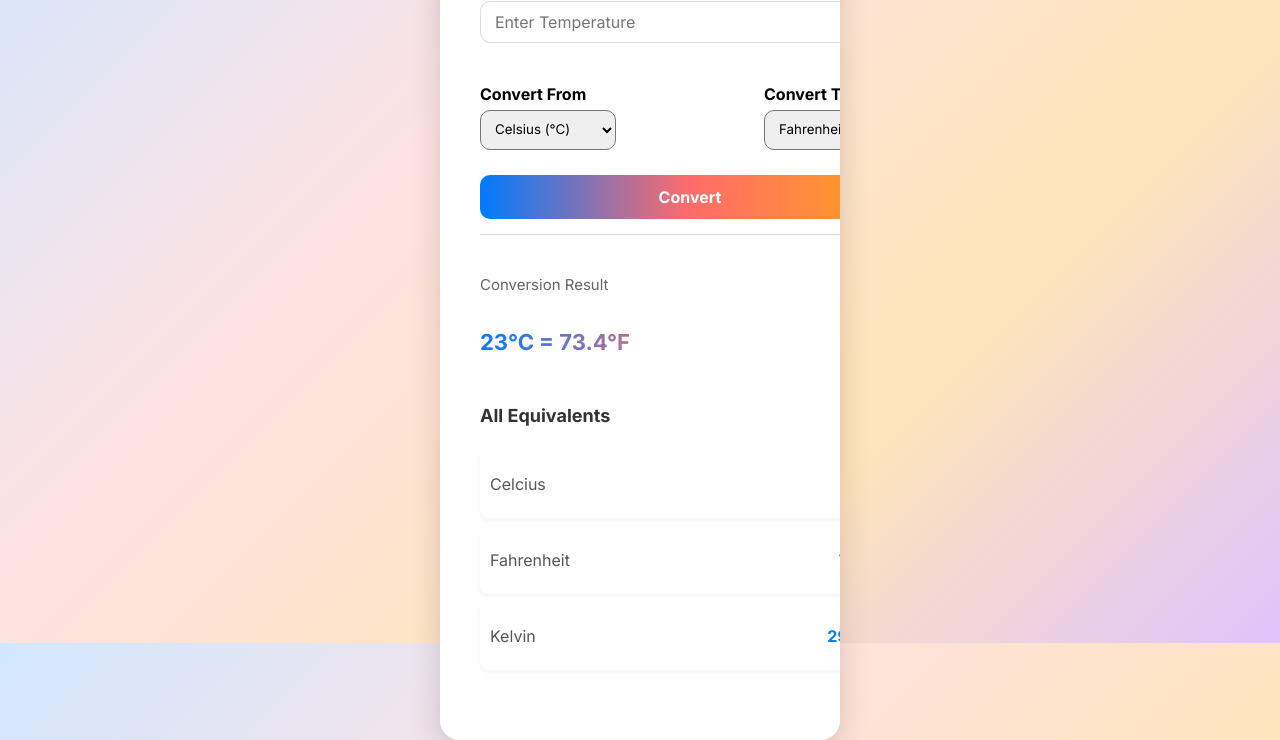
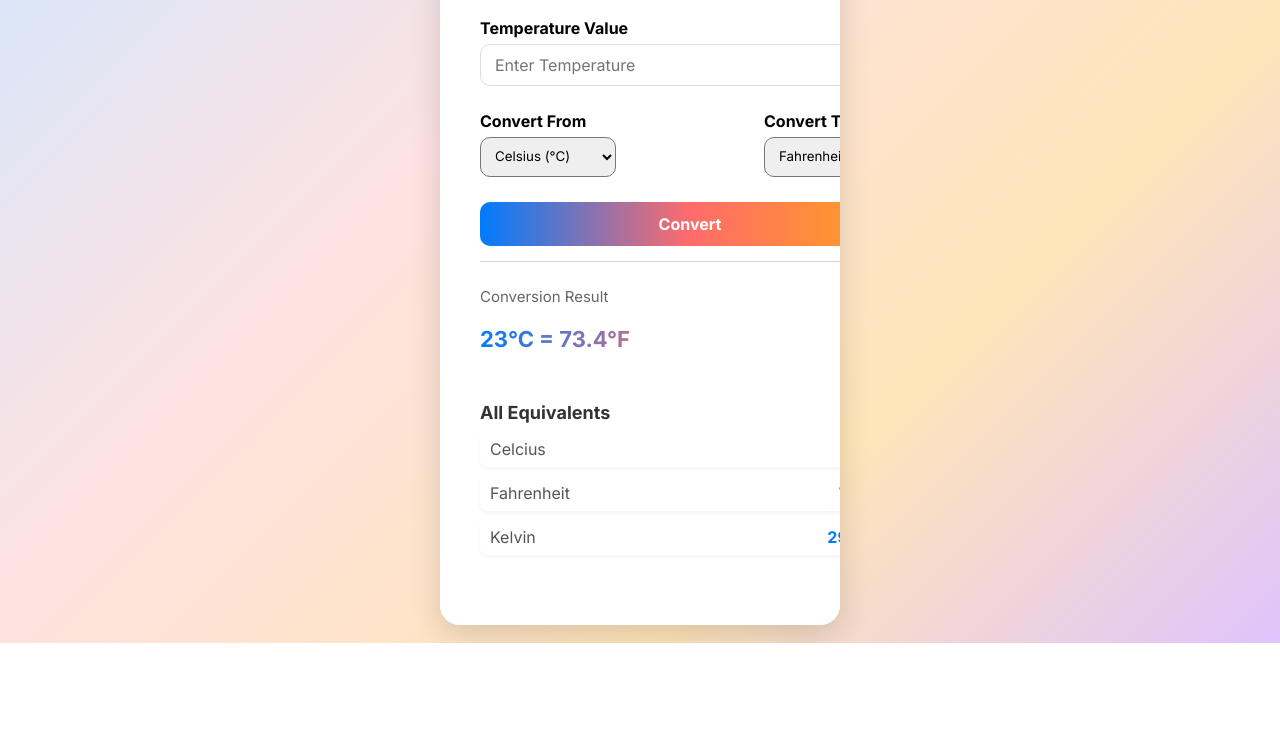
Before and after one commit to amidejackie3-source/frontendcohort3, a plain HTML site: page index.html in a window 1280 px wide. Shown: the part 157-897 px from the top of the page. After the commit the page ends 800 px from the top, so only its background shows below. Drawn offline with Linux system fonts and the light colour scheme.

Commit message:
Updated style.css

```diff
--- a/styles.css
+++ b/styles.css
@@ -2,7 +2,7 @@
 @import url('https://fonts.googleapis.com/css2?family=Inter:wght@400;700&display=swap');
 
 * {
-  margin: 01;
+  margin: 0;
   padding: 0;
   box-sizing: border-box;
   font-family: 'Inter', sans-serif;
```
